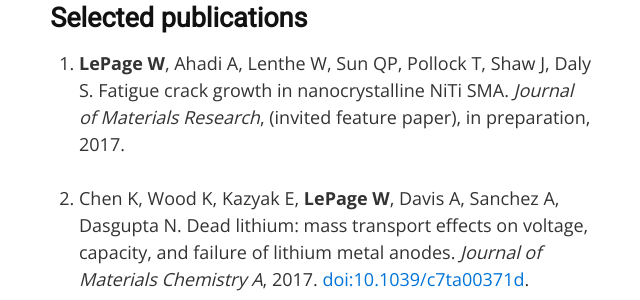
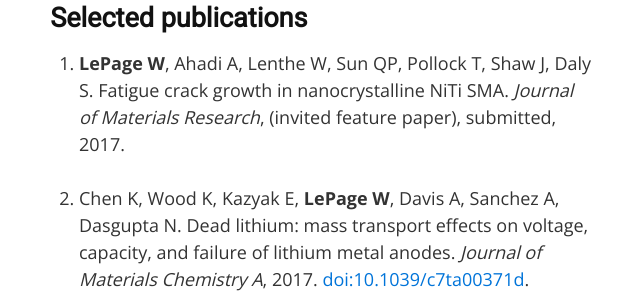
Before and after one commit to wlepage/wlepage.github.io, a Jekyll site: the page built from index.md, in a window 1280 px wide and 900 px high, scrolled down 2281 px. Shown: the part 155-455 px from the top of the window, without its empty margins (318-958 px from the left). Built offline with Jekyll 4.4.1, drawn with Linux system fonts in a browser that asks for light colours.

Commit message:
Update index.md

```diff
--- a/index.md
+++ b/index.md
@@ -54,7 +54,7 @@ In addition, I investigate the connections between battery performance and the c
 En route to building new understandings about material degradation and failure, I am developing novel experimental frameworks to characterize material responses with unprecedented breadth and precision between the millimeter and nanometer length scales, as well as among mechanical, electrical, chemical, and thermal potentials.
 
 ## Selected publications
-1. __LePage W__, Ahadi A, Lenthe W, Sun QP, Pollock T, Shaw J, Daly S. Fatigue crack growth in nanocrystalline NiTi SMA. _Journal of Materials Research_, (invited feature paper), in preparation, 2017. <br /><br />
+1. __LePage W__, Ahadi A, Lenthe W, Sun QP, Pollock T, Shaw J, Daly S. Fatigue crack growth in nanocrystalline NiTi SMA. _Journal of Materials Research_, (invited feature paper), submitted, 2017. <br /><br />
 1. Chen K, Wood K, Kazyak E, __LePage W__, Davis A, Sanchez A, Dasgupta N. Dead lithium: mass transport effects on voltage, capacity, and failure of lithium metal anodes. _Journal of Materials Chemistry A_, 2017. [doi:10.1039/c7ta00371d](http://doi.org/10.1039/c7ta00371d). <br /><br />
 Major findings:
 	+ during continued cycling, dead Li accumulates and impedes ionic mass transport, requiring a greater concentration gradient for diffusion
```
